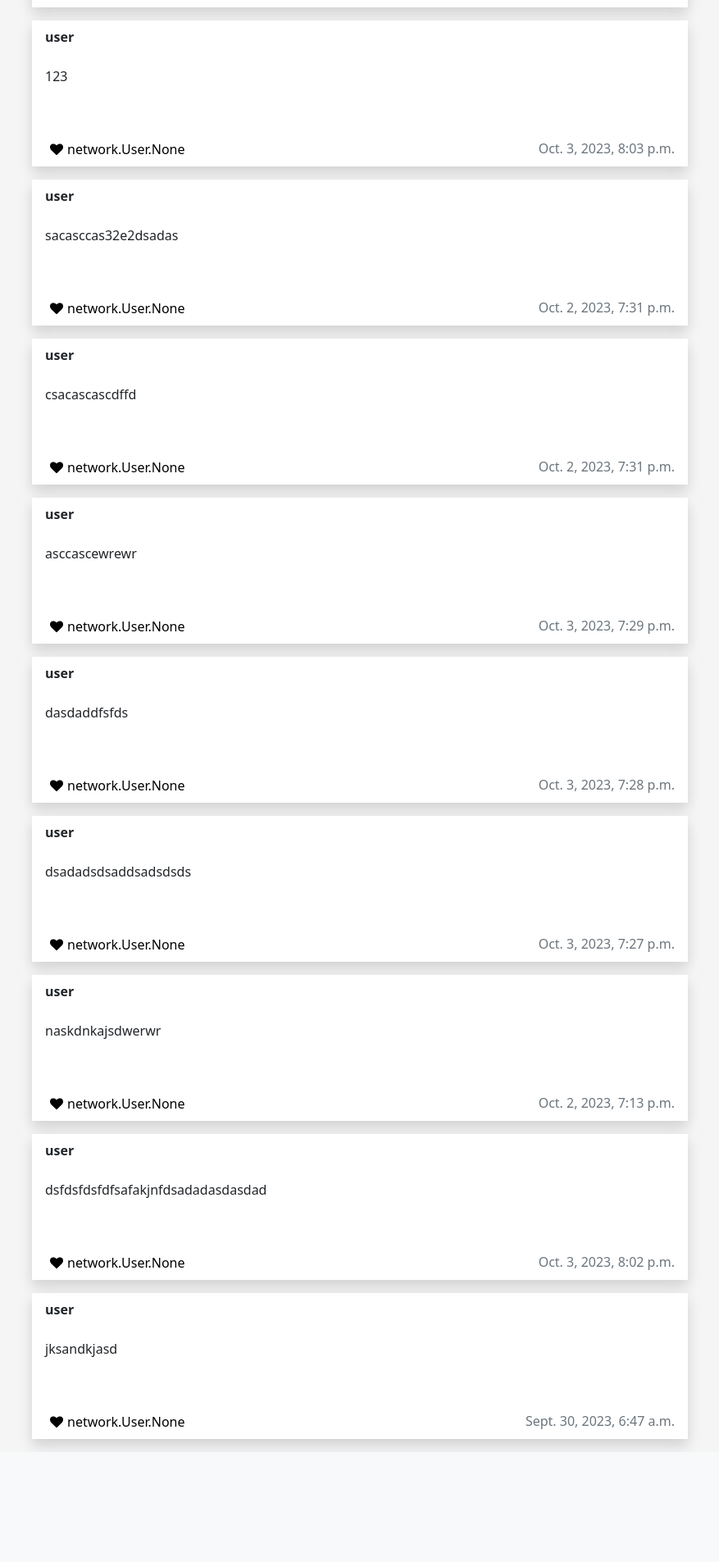
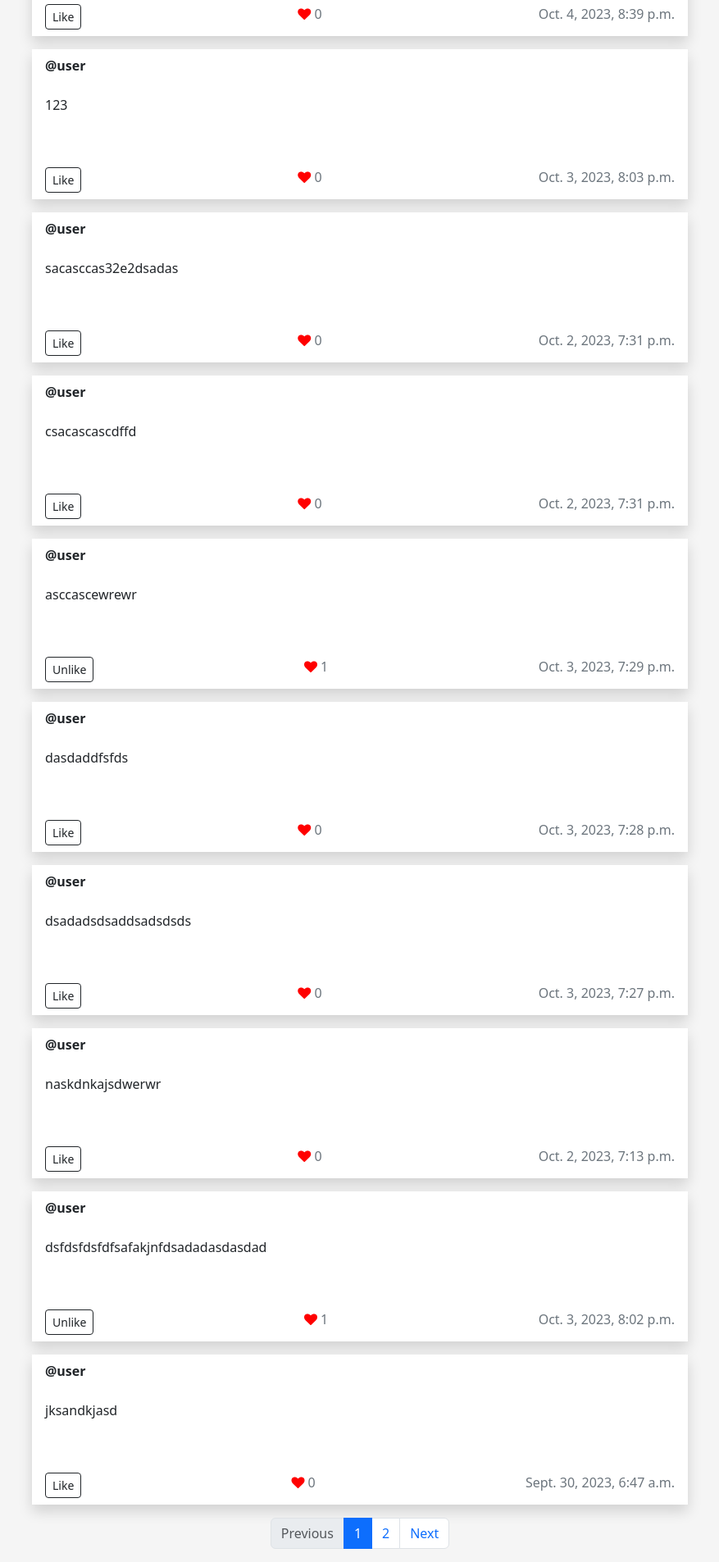
Before and after one commit to yasingunay/Network, a Django app: page /profile/1 in a window 1280 px wide. Shown: the part 1573-3478 px from the top of the page at 82% size, without its empty margins (201-1078 px from the left). Before the commit the page ends 3343 px from the top, so only its background shows below. Run offline with Django 3.2, Linux system fonts and the light colour scheme; a user stored in the database is signed in; data comes from the database, SQL or seed files in the repository; both versions use the stored data as it was after the commit.

Commit message:
pagination added for user profile

```diff
--- a/network/static/network/styles.css
+++ b/network/static/network/styles.css
@@ -19,22 +19,3 @@ body {
     display: block;
     justify-content: space-between;
 }
-
-
-
-/* Style for the like button */
-.like-button {
-   background-color: transparent;
-   border: none;
-   cursor: pointer;
-   font-size: 16px;
-   display: flex;
-   align-items: center;
-   color: #333; /* Color of the heart icon and like count */
-}
-
-/* Style for the heart icon */
-.like-button i {
-   margin-right: 5px; /* Add spacing between the heart and like count */
-   color: black; /* Color of the heart icon */
-}
--- a/network/templates/network/profile.html
+++ b/network/templates/network/profile.html
@@ -1,7 +1,7 @@
 {% extends "network/layout.html" %}
 {% block body %}
 <div class="container">
-    <h2>{{ user }}</h2>
+    <h2>@{{ user }}</h2>
     <h3>{{ user.following.count }} Following</h3>
     <h3>{{ user.followers.count }} Followers</h3>
 {% if user != request.user %}
@@ -21,8 +21,9 @@
 {% endif %}
 </div>
 
+<div class="container">
     <div class="d-flex flex-column align-items-center">
-    <div class="message-container" style="width: 50rem;">
+        <div class="message-container" style="max-width: 50rem; width: 100%;">
             {% if messages %}
                 <div class="alert alert-dark" role="alert">
                     {% for message in messages %}
@@ -30,6 +31,7 @@
                     {% endfor %}
                 </div>
             {% endif %}
+        </div>
     </div>
 </div>
 
@@ -42,10 +44,10 @@
        <div class="post" data-post-id="{{ post.id }}">
           <div class="card rounded-0 border-0 shadow mx-auto" style="max-width: 50rem;">
              <div class="card-header bg-transparent border-0 d-flex justify-content-between">
-                <strong>{{ post.user }}</strong>
+                <strong>@{{ post.user }}</strong>
                 {% if user == request.user %}
-                <button type="button" class="btn btn-sm btn-outline-secondary edit-button">Edit Post</button>
-                <button type="button" name="save" class="btn btn-sm btn-outline-secondary save-button"  style="display: none;">Save Post</button>
+                <button type="button" class="btn btn-sm btn-outline-dark edit-button">Edit Post</button>
+                <button type="button" name="save" class="btn btn-sm btn-outline-dark save-button"  style="display: none;">Save Post</button>
                 {% endif %}
              </div>
              <div class="card-body text-dark">
@@ -55,12 +57,20 @@
              </div>
              <div class="card-footer bg-transparent text-secondary border-0 d-flex justify-content-between">
                 <div>
-                   <button id="likeButton" class="like-button" data-post-id="{{ post.id }}">
-                   <i class="fa fa-heart"></i> <span id="likeCount" style="color: black;">{{ post.likes }}</span>
+                    <button type="button" id="likeButton_{{ post.id }}" data-post-id="{{ post.id }}" class="btn btn-outline-dark btn btn-sm like-button">
+                        {% if user in post.likes.all %}
+                        Unlike
+                        {% else %}
+                        Like
+                        {% endif %}
                     </button>
                 </div>
                 <div>
-                   <span class="timestamp"><i class="far fa-clock"></i> {{ post.timestamp }}</span>
+                    <i class="fa fa-heart" style="color: red;"></i>
+                    <span id="likeCount_{{ post.id }}" class="like-count">{{ post.likes.count }}</span>
+                </div>
+                <div>
+                    <span><i class="far fa-clock"></i> {{ post.timestamp }}</span>
                 </div>
              </div>
           </div>
@@ -69,4 +79,35 @@
  </div>
     {% endfor %}
 
+    <nav aria-label="Page navigation example">
+        <ul class="pagination justify-content-center">
+           <!-- Previous Page Link -->
+           {% if page_obj.has_previous %}
+           <li class="page-item">
+              <a class="page-link" href="?page={{ page_obj.previous_page_number }}">Previous</a>
+           </li>
+           {% else %}
+           <li class="page-item disabled">
+              <span class="page-link">Previous</span>
+           </li>
+           {% endif %}
+           <!-- Page Numbers -->
+           {% for i in page_obj.paginator.page_range %}
+           <li class="page-item {% if i == page_obj.number %}active{% endif %}">
+              <a class="page-link" href="?page={{ i }}">{{ i }}</a>
+           </li>
+           {% endfor %}
+           <!-- Next Page Link -->
+           {% if page_obj.has_next %}
+           <li class="page-item">
+              <a class="page-link" href="?page={{ page_obj.next_page_number }}">Next</a>
+           </li>
+           {% else %}
+           <li class="page-item disabled">
+              <span class="page-link">Next</span>
+           </li>
+           {% endif %}
+        </ul>
+     </nav>
+
 {% endblock %}
--- a/network/views.py
+++ b/network/views.py
@@ -94,10 +94,15 @@ def profile(request, user_id):
     if request.method == "GET":
         posts = Post.objects.filter(user=user)  # Filter posts for the specific user
         is_following = Following.objects.filter(user=request.user, user_followed=user_id).exists()
+        paginator = Paginator(posts, POST_NUMBER_PER_PAGE)  # Show2  contacts per page.
+
+        page_number = request.GET.get("page")
+        page_obj = paginator.get_page(page_number)
         return render(request, "network/profile.html",{
             "posts" : posts,
             "user": user,
-            "is_following": is_following
+            "is_following": is_following,
+            "page_obj": page_obj
         })
     if request.method == "POST":
         if 'follow' in request.POST:
@@ -120,6 +125,8 @@ def following_view(request):
     users_followed = [following.user_followed for following in user_following]
     # Filter posts by users being followed
     post_list = Post.objects.filter(user__in=users_followed).order_by('-timestamp')
+    if not post_list:
+         messages.success(request, f"Your following list is empty")
     paginator = Paginator(post_list, POST_NUMBER_PER_PAGE)  # Show 10  contacts per page.
     page_number = request.GET.get("page")
     page_obj = paginator.get_page(page_number)
```
Also changed, not shown: network/templates/network/index.html (+24 -23 lines), db.sqlite3. Lines whose indentation alone changed are shown as unchanged.
